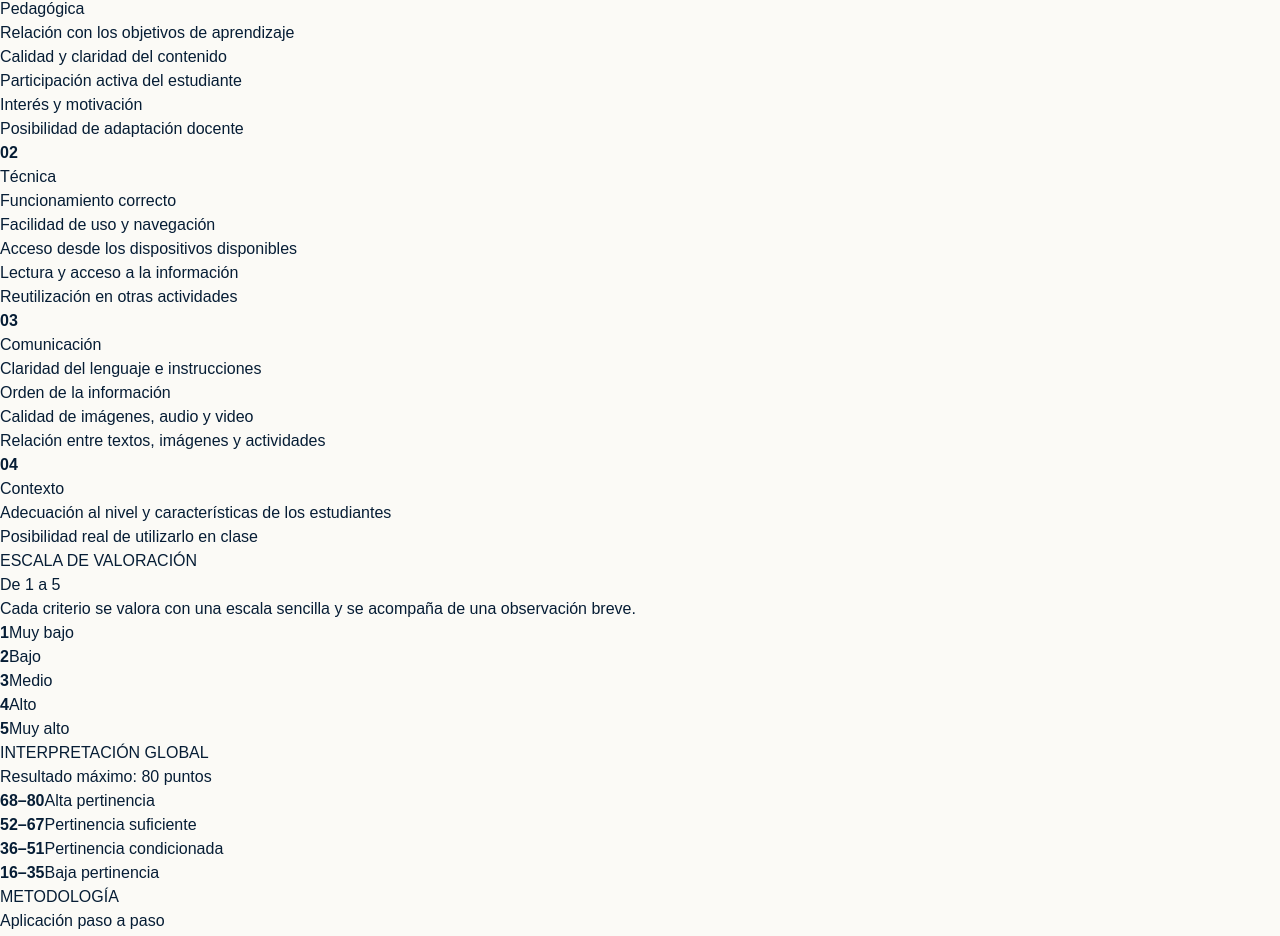
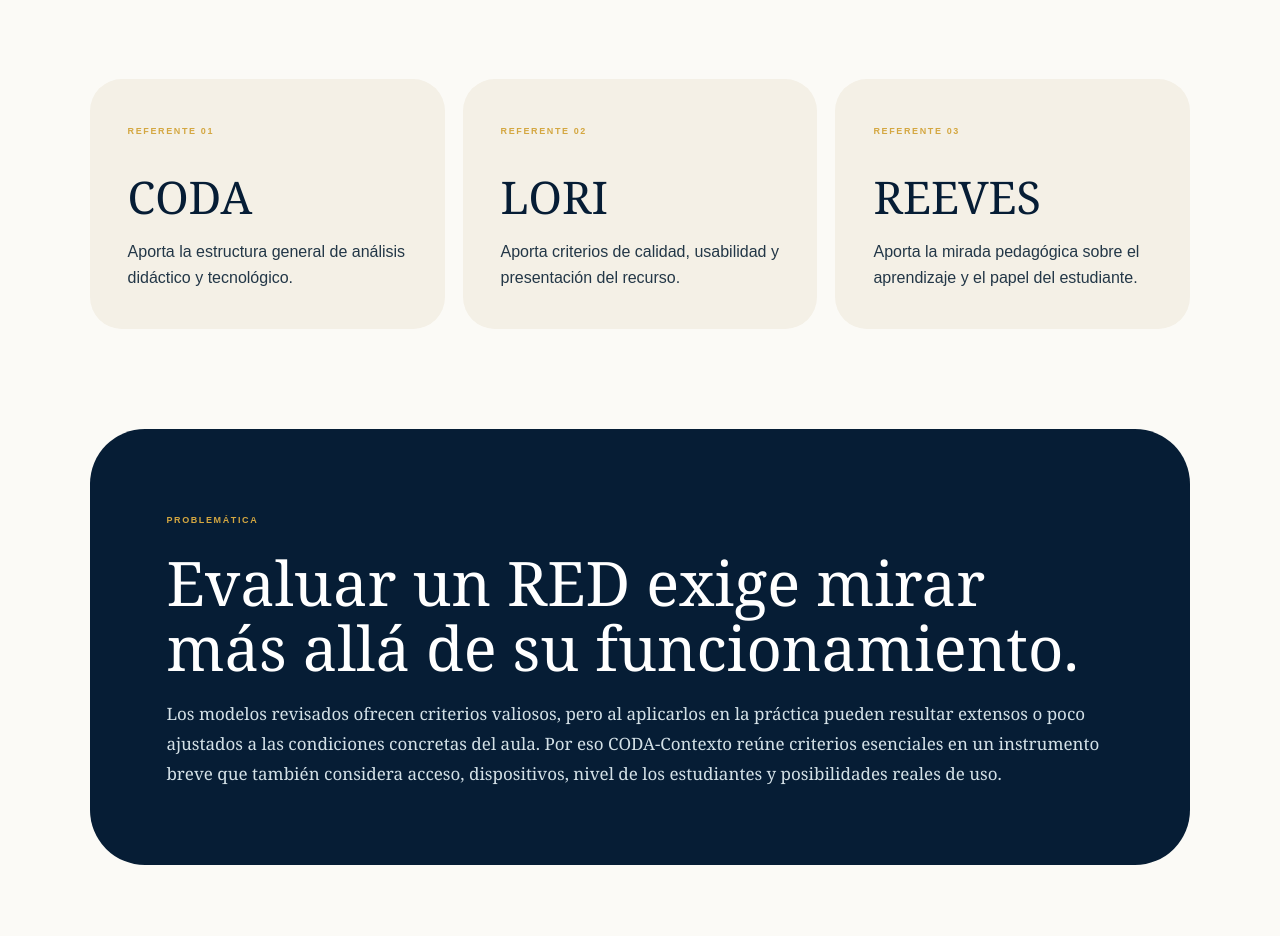
Before and after one commit to YizusG/evaluacion-recursos-educativos, a Next.js app: page /rediseno in a window 1280 px wide. Shown: the part 1193-2129 px from the top of the page. Built offline with nearby package versions, Linux system fonts and the light colour scheme.

Commit message:
Añade estilos para rediseño y aplicación CODA-Contexto

```diff
--- a/app/corrections.css
+++ b/app/corrections.css
@@ -86,3 +86,57 @@
 @media(max-width:1050px){.evaluation-card{grid-template-columns:1fr}.evaluation-card-preview{min-height:330px}.evaluation-library-head,.selection-recommendation{grid-template-columns:1fr}.evaluation-library-head p,.selection-recommendation>span,.selection-recommendation>h2,.recommendation-prose{grid-column:1}.recommendation-prose{grid-row:auto}}
 @media(max-width:760px){.evaluation-card-grid{grid-template-columns:1fr}.evaluation-card{grid-template-columns:150px 1fr;min-height:330px}.evaluation-card-preview{min-height:330px}.evaluation-library-head{gap:20px}.evaluation-library-head p{grid-column:1}}
 @media(max-width:520px){.evaluation-library{padding:75px 20px}.evaluation-library-head{margin-bottom:50px}.evaluation-group>header{align-items:start;flex-direction:column;gap:10px}.evaluation-card{grid-template-columns:1fr}.evaluation-card-preview{min-height:310px;max-height:380px}.evaluation-card-copy{padding:25px 22px}.selection-recommendation{margin-left:20px;margin-right:20px}}
+
+/* Rediseño CODA-Contexto */
+.redesign-lead,.application-intro{display:grid;grid-template-columns:.9fr 1.1fr;gap:clamp(35px,7vw,95px);padding:110px clamp(28px,7vw,110px);align-items:start}
+.redesign-lead span,.reference-models small,.redesign-problem>span,.criteria-section header span,.scale-section>div>span,.interpretation-section header span,.method-section>div>span,.instrument-summary>span,.application-intro span,.comparison-block>div>span,.questions-section header span,.canva-copy>span,.application-close>span{font-size:9px;font-weight:800;letter-spacing:.18em;color:var(--gold)}
+.redesign-lead h2,.application-intro h2{font:normal clamp(42px,5vw,72px)/1.03 Georgia,serif;margin:18px 0;color:var(--navy)}
+.redesign-lead p,.application-intro>p{font:18px/1.75 Georgia,serif;color:var(--text);margin:0 0 22px}
+.reference-models{display:grid;grid-template-columns:repeat(3,1fr);gap:18px;padding:0 clamp(28px,7vw,110px) 100px}
+.reference-models article{padding:38px;border-radius:32px;background:var(--cream)}
+.reference-models h2{font:normal 45px Georgia,serif;margin:25px 0 12px;color:var(--navy)}
+.reference-models p{line-height:1.65;color:var(--text);margin:0}
+.redesign-problem,.instrument-summary,.application-close{margin:0 clamp(28px,7vw,110px) 100px;padding:clamp(45px,6vw,85px);border-radius:55px;background:var(--navy);color:white}
+.redesign-problem h2,.instrument-summary h2,.application-close h2{font:normal clamp(38px,4.8vw,68px)/1.05 Georgia,serif;margin:20px 0}
+.redesign-problem p,.instrument-summary p,.application-close p{font:17px/1.75 Georgia,serif;color:#d4e1e7;max-width:960px}
+.criteria-section,.interpretation-section,.questions-section{padding:0 clamp(28px,7vw,110px) 110px}
+.criteria-section header,.interpretation-section header,.questions-section header{margin-bottom:45px}
+.criteria-section header h2,.interpretation-section header h2,.questions-section header h2{font:normal clamp(42px,5vw,72px)/1.03 Georgia,serif;color:var(--navy);margin:16px 0}
+.criteria-grid{display:grid;grid-template-columns:repeat(4,1fr);gap:16px}
+.criteria-grid article{padding:28px;background:var(--cream);border-radius:28px}
+.criteria-grid article>b{font:normal 34px Georgia,serif;color:var(--gold)}
+.criteria-grid h3{font:normal 28px Georgia,serif;color:var(--navy);margin:18px 0}
+.criteria-grid ul{padding-left:18px;margin:0}.criteria-grid li{margin:.55rem 0;line-height:1.45;color:var(--text)}
+.scale-section{display:grid;grid-template-columns:.8fr 1.2fr;gap:60px;align-items:center;margin:0 clamp(28px,7vw,110px) 100px;padding:55px;border-radius:40px;background:#f7f4ec}
+.scale-section h2{font:normal clamp(50px,6vw,86px)/.95 Georgia,serif;color:var(--navy);margin:15px 0}
+.scale-section p{font:17px/1.7 Georgia,serif;color:var(--text)}
+.scale-list{display:grid;grid-template-columns:repeat(5,1fr);gap:10px}.scale-list div{padding:24px 12px;text-align:center;background:white;border-radius:22px}
+.scale-list strong{display:block;font:normal 42px Georgia,serif;color:var(--blue)}.scale-list span{font-size:11px;color:var(--text)}
+.interpretation-grid{display:grid;grid-template-columns:repeat(4,1fr);gap:14px}.interpretation-grid article{padding:28px;border-top:4px solid var(--gold);background:white;box-shadow:0 18px 45px #061d3510}
+.interpretation-grid strong{display:block;font:normal 42px Georgia,serif;color:var(--navy)}.interpretation-grid span{font-size:12px;color:var(--text)}
+.method-section{display:grid;grid-template-columns:.75fr 1.25fr;gap:70px;padding:0 clamp(28px,7vw,110px) 110px}
+.method-section h2{font:normal clamp(42px,5vw,70px)/1.03 Georgia,serif;color:var(--navy);margin:16px 0}
+.method-section ol{list-style:none;margin:0;padding:0}.method-section li{display:grid;grid-template-columns:60px 1fr;gap:18px;padding:20px 0;border-top:1px solid #0829441f}
+.method-section li b{font:normal 30px Georgia,serif;color:var(--gold)}.method-section li span{font:17px/1.6 Georgia,serif;color:var(--text)}
+
+/* Aplicación del modelo */
+.application-results{display:grid;grid-template-columns:1fr 1fr;gap:20px;padding:0 clamp(28px,7vw,110px) 100px}
+.application-results>article{overflow:hidden;border-radius:36px;background:white;box-shadow:0 22px 55px #061d3512}
+.application-results figure{margin:0;height:260px;background:#e8e4db;overflow:hidden}.application-results figure img{width:100%;height:100%;object-fit:cover}
+.application-results article>div{padding:34px}
+.application-results small{font-size:9px;letter-spacing:.14em;color:var(--gold);font-weight:800}.application-results h2{font:normal clamp(30px,3vw,46px)/1.02 Georgia,serif;color:var(--navy);margin:14px 0}
+.score-line{display:flex;align-items:end;gap:4px;margin:18px 0 2px}.score-line strong{font:normal 70px/.85 Georgia,serif;color:var(--blue)}.score-line span{font:24px Georgia,serif;color:var(--text)}
+.application-results article>div>b{display:block;color:var(--gold);margin-bottom:26px}
+.application-results h3{font:normal 21px Georgia,serif;color:var(--navy);margin:18px 0 6px}.application-results p{line-height:1.6;color:var(--text);margin:0}
+.comparison-block{display:grid;grid-template-columns:1fr 1fr;gap:70px;margin:0 clamp(28px,7vw,110px) 110px;padding:clamp(45px,6vw,80px);border-radius:52px;background:var(--cream)}
+.comparison-block h2{font:normal clamp(38px,4.6vw,64px)/1.04 Georgia,serif;color:var(--navy);margin:18px 0}.comparison-block p{font:17px/1.7 Georgia,serif;color:var(--text)}
+.comparison-scores{display:grid;gap:14px}.comparison-scores article{padding:28px;background:white;border-radius:24px}.comparison-scores small{font-size:9px;color:var(--blue);text-transform:uppercase;letter-spacing:.1em}.comparison-scores strong{display:block;font:normal 52px Georgia,serif;color:var(--navy);margin:10px 0}.comparison-scores span{color:var(--gold);font-weight:700}
+.questions-section article{display:grid;grid-template-columns:80px 1fr;gap:28px;padding:34px 0;border-top:1px solid #0829441f}.questions-section article>b{font:normal 44px Georgia,serif;color:var(--gold)}
+.questions-section h3{font:normal clamp(24px,2.6vw,38px)/1.2 Georgia,serif;color:var(--navy);margin:0 0 12px}.questions-section p{font:16px/1.7 Arial,Helvetica,sans-serif;color:var(--text);max-width:900px;margin:0}
+.canva-section{display:grid;grid-template-columns:.7fr 1.3fr;gap:50px;align-items:center;margin:0 clamp(28px,7vw,110px) 110px;padding:clamp(35px,5vw,65px);background:var(--navy);border-radius:55px;color:white}
+.canva-copy h2{font:normal clamp(38px,4.8vw,66px)/1.04 Georgia,serif;margin:18px 0}.canva-copy p{font:16px/1.7 Georgia,serif;color:#d5e2e8}
+.canva-copy a{display:inline-flex;margin-top:16px;padding:13px 18px;border-radius:999px;background:var(--gold);color:var(--navy);font-size:10px;font-weight:800;text-transform:uppercase;letter-spacing:.08em}
+.canva-frame{position:relative;aspect-ratio:16/9;overflow:hidden;border-radius:26px;background:#020b13;box-shadow:0 25px 60px #0007}.canva-frame iframe{position:absolute;inset:0;width:100%;height:100%;border:0}
+
+@media(max-width:1000px){.redesign-lead,.application-intro,.scale-section,.method-section,.comparison-block,.canva-section{grid-template-columns:1fr}.criteria-grid{grid-template-columns:1fr 1fr}.interpretation-grid{grid-template-columns:1fr 1fr}.application-results{grid-template-columns:1fr}.scale-list{grid-template-columns:repeat(5,1fr)}}
+@media(max-width:620px){.redesign-lead,.application-intro{padding:75px 20px}.reference-models,.criteria-section,.interpretation-section,.method-section,.questions-section,.application-results{padding-left:20px;padding-right:20px}.reference-models,.criteria-grid,.interpretation-grid{grid-template-columns:1fr}.redesign-problem,.instrument-summary,.application-close,.scale-section,.comparison-block,.canva-section{margin-left:20px;margin-right:20px;padding:34px 24px;border-radius:34px}.scale-list{grid-template-columns:1fr}.method-section{gap:30px}.questions-section article{grid-template-columns:48px 1fr;gap:14px}.application-results figure{height:210px}.canva-frame{border-radius:18px}}
```
